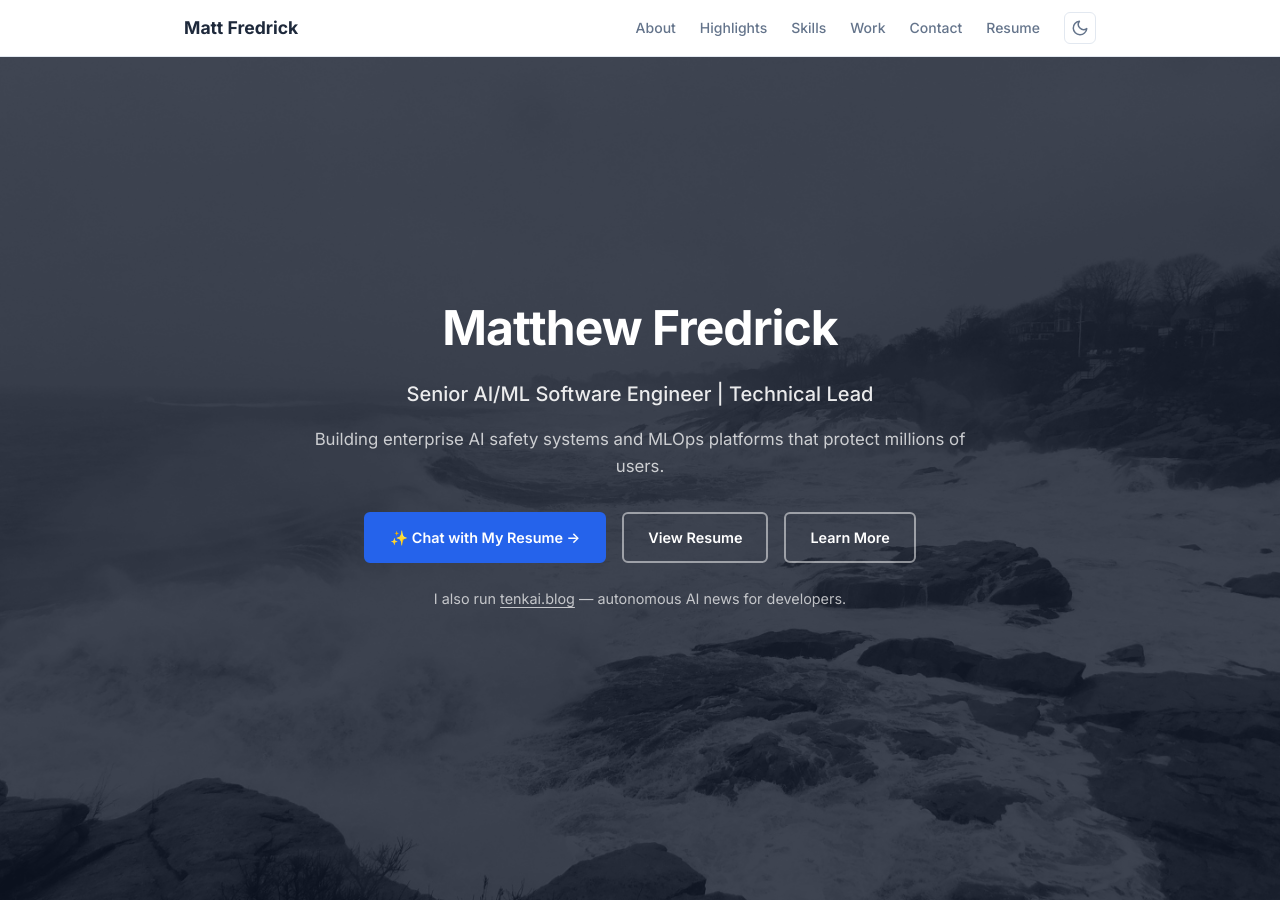
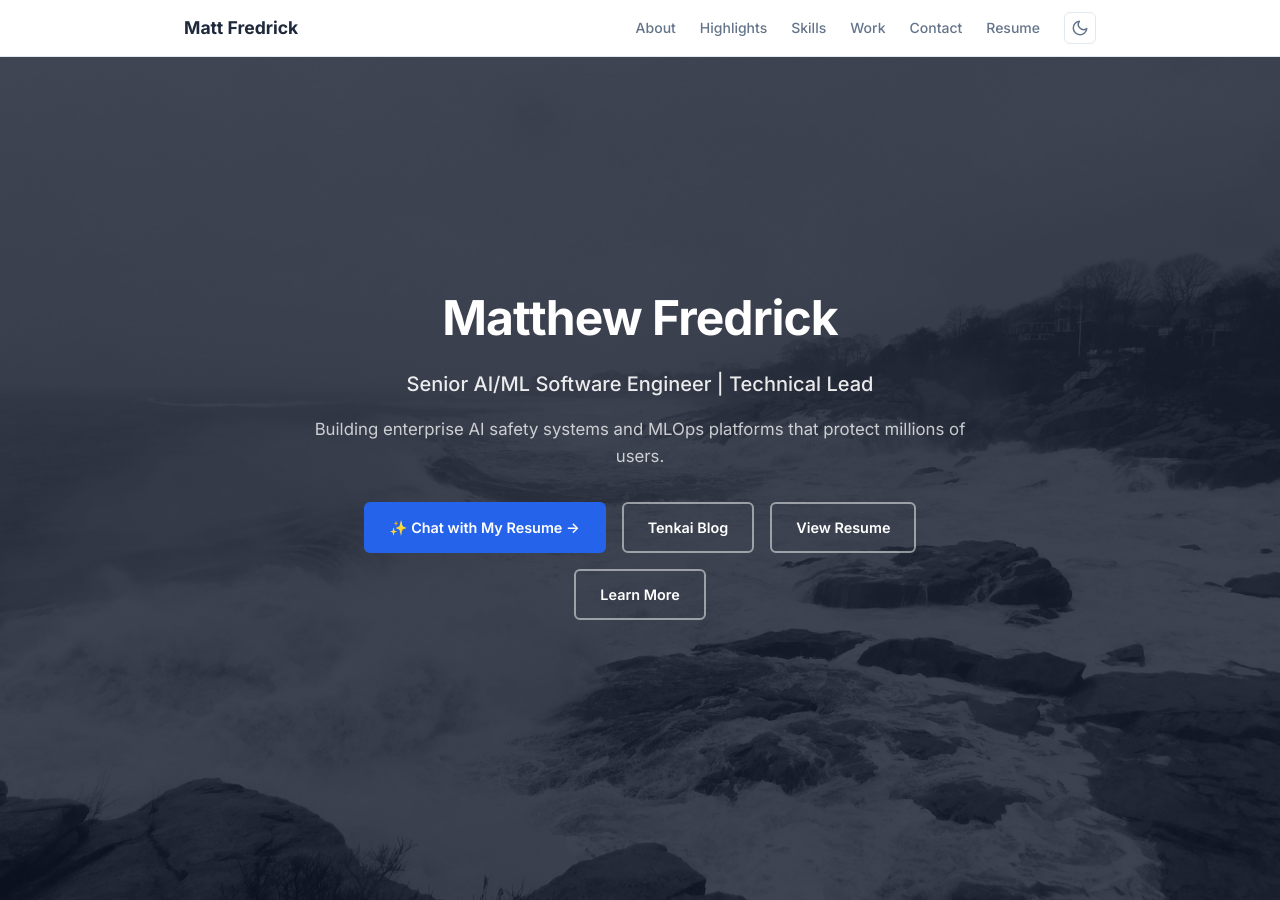
Before and after one commit to mcfredrick/mcfredrick.github.io, a Jekyll site: the page built from index.html, in a window 1280 px wide and 900 px high. Built offline with Jekyll 4.4.1, drawn with Linux system fonts in a browser that asks for light colours.

Commit message:
Add Tenkai Blog button to hero CTA
Co-Authored-By: Claude Sonnet 4.6 <noreply@anthropic.com>

```diff
--- a/_sass/_hero.scss
+++ b/_sass/_hero.scss
@@ -51,20 +51,4 @@
     justify-content: center;
     flex-wrap: wrap;
   }
-
-  &__blog-plug {
-    margin-top: 1.5rem;
-    font-size: 0.9rem;
-    opacity: 0.7;
-
-    a {
-      color: #fff;
-      text-decoration: underline;
-      text-underline-offset: 3px;
-
-      &:hover {
-        opacity: 0.9;
-      }
-    }
-  }
 }
--- a/index.html
+++ b/index.html
@@ -10,10 +10,10 @@ layout: default
     <p class="hero__tagline">Building enterprise AI safety systems and MLOps platforms that protect millions of users.</p>
     <div class="hero__cta">
       <a href="https://mcfredrick.github.io/resume-rag" class="btn btn--primary" target="_blank" rel="noopener">✨ Chat with My Resume &rarr;</a>
+      <a href="http://tenkai.blog" class="btn btn--outline" target="_blank" rel="noopener">Tenkai Blog</a>
       <a href="{{ '/resume' | relative_url }}" class="btn btn--outline">View Resume</a>
       <a href="#about" class="btn btn--outline">Learn More</a>
     </div>
-    <p class="hero__blog-plug">I also run <a href="http://tenkai.blog" target="_blank" rel="noopener">tenkai.blog</a> &mdash; autonomous AI news for developers.</p>
   </div>
 </section>
 
```
